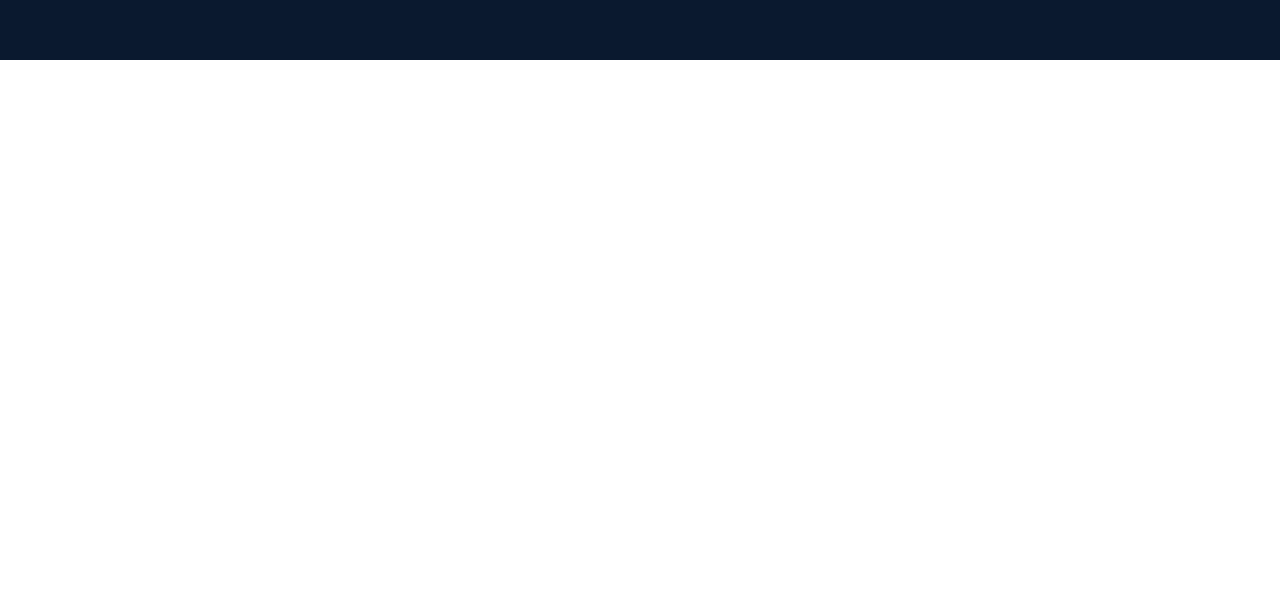
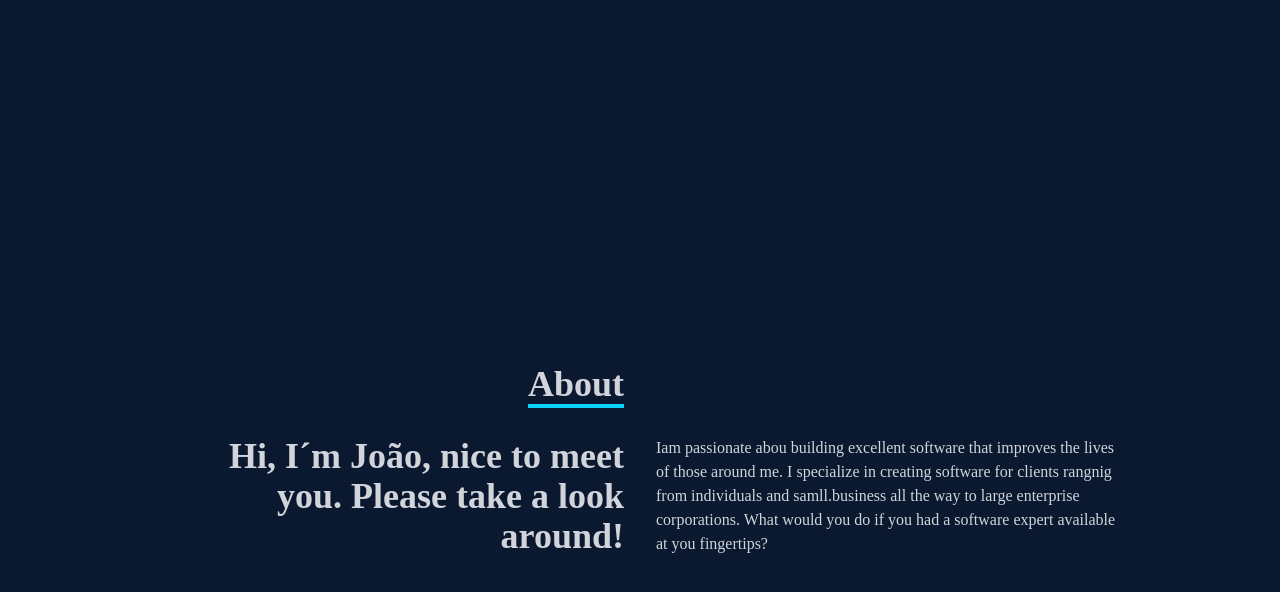
Before and after one commit to DantasBeyer/joaobeyer, a React (Create React App) app: page / in a window 1280 px wide. Shown: the part 740-1332 px from the top of the page. Before the commit the page ends 800 px from the top, so only its background shows below. Built offline with nearby package versions, Linux system fonts and the light colour scheme.

Commit message:
about created - need to change the text

```diff
--- a/src/App.js
+++ b/src/App.js
@@ -1,3 +1,4 @@
+import About from "./components/About";
 import Home from "./components/Home";
 import Navbar from "./components/Navbar";
 
@@ -7,6 +8,7 @@
     <div>
       <Navbar/>
       <Home/>
+      <About/>
     </div>
   );
 }
--- a/src/components/About.jsx
+++ b/src/components/About.jsx
@@ -2,7 +2,30 @@
 
 const About = () => {
   return (
-    <div>About</div>
+    <div name='about'   className=' w-full h-screen bg-[#0a192f] text-gray-300'>
+        <div className='flex flex-col justify-center items-center w-full h-full' >
+            <div className='max-w-[1000px] w-full grid grid-cols-2 gap-8' >
+                <div className='sm:text-right pb-8 pl-4'>
+                    <p className='text-4xl font-bold inline border-b-4 border-[#0BD0F8]'>
+                        About
+                    </p>
+                </div>
+                <div></div>
+            </div>
+                <div className='max-w-[1000px] w-full grid sm:grid-cols-2 gap-8 px-4'>
+                    <div className='sm:text-right text-4xl font-bold'>
+                        <p> Hi, I´m João, nice to meet you. Please take a look around!</p>
+                    </div>
+                    <div>
+                        <p> Iam passionate abou building excellent software that improves
+                         the lives of those around me. I specialize in creating software for
+                         clients rangnig from individuals and samll.business all the way to
+                         large enterprise corporations. What would you do if you had a software
+                         expert available at you fingertips? </p>
+                    </div>
+                </div>
+        </div>
+    </div>
   )
 }
 
--- /dev/null
+++ b/src/components/Skills.jsx
@@ -0,0 +1,9 @@
+import React from 'react'
+
+const Skills = () => {
+  return (
+    <div>Skills</div>
+  )
+}
+
+export default Skills
```
